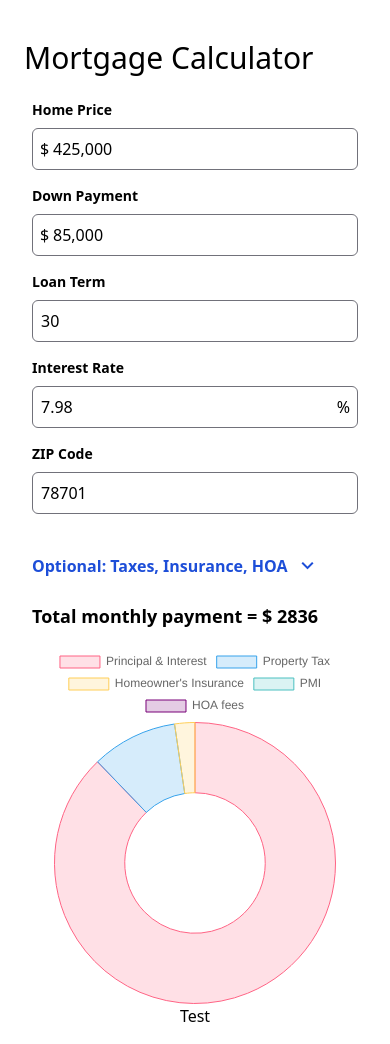
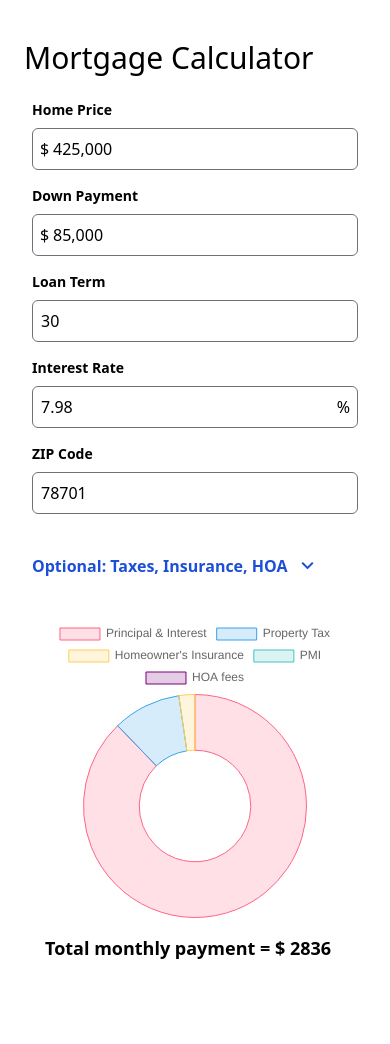
Before and after one commit to dpsiu/Mortgage-Calculator, a React (Vite) app: page / in a window 390 px wide. After the commit the page ends 994 px from the top, so only its background shows below. Built offline with nearby package versions, Linux system fonts and the light colour scheme.

Commit message:
WIP: add responsiveness to site

```diff
--- a/components/MortgageCalculatorInput.jsx
+++ b/components/MortgageCalculatorInput.jsx
@@ -117,7 +117,7 @@ export function MortgageCalculatorInput() {
 
   return (
     <>
-      <div className="flex flex-col p-4 w-full">
+      <div className="flex flex-col p-4 w-full min-w-min md:max-w-lg lg:max-w-lg">
         <div>
           <div className="pb-4 relative flex flex-col">
             <p className="pb-2 w-full text-sm font-bold">Home Price</p>
@@ -352,12 +352,12 @@ export function MortgageCalculatorInput() {
             </div>
           )}
         </div>
-        <div className="relative flex items-center text-lg font-bold">
+        {/* <div className="relative flex items-center text-lg font-bold">
           <h3>
             Total monthly payment = <span>$ </span>
             {sharedData.monthlyPayment}
           </h3>
-        </div>
+        </div> */}
       </div>
     </>
   );
--- a/components/MortgageSummary.jsx
+++ b/components/MortgageSummary.jsx
@@ -5,11 +5,18 @@ import { useSharedContext } from "../src/SharedContext";
 export function MortgageSummary() {
   const { sharedData, setSharedData } = useSharedContext();
 
-  console.log(sharedData)
+  console.log(sharedData);
   return (
     <>
-      <PieChart />
-      <p>Test</p>
+      <div className="md:max-w-xl">
+        <PieChart />
+        <div className="relative flex items-center text-lg font-bold my-4">
+          <h3>
+            Total monthly payment = <span>$ </span>
+            {sharedData.monthlyPayment}
+          </h3>
+        </div>
+      </div>
     </>
   );
 }
--- a/src/App.jsx
+++ b/src/App.jsx
@@ -11,7 +11,7 @@ function App() {
     <>
       <SharedContextProvider>
         <div className="flex flex-col justify-center items-center p-4 mx-auto">
-          <h1 className="w-full text-3xl text-left pt-6 pb-2 px-2">Mortgage Calculator</h1>
+          <h1 className="w-full flex flex-col text-3xl text-left pt-6 pb-2 px-2 md:flex-row">Mortgage Calculator</h1>
           <MortgageCalculatorInput/>
           <MortgageSummary/>
         </div>
```
